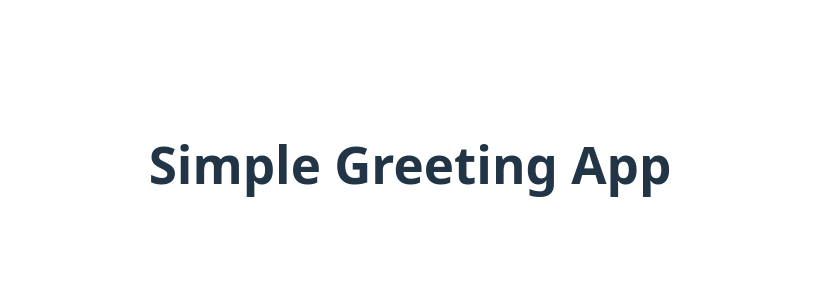
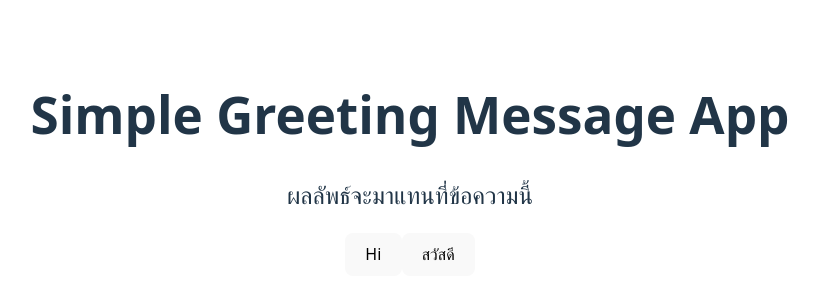
Before and after one commit to CasperTheBeagle/react-react-state-form-handling-activity, a React (Vite) app: page / in a window 1280 px wide. Shown: the part 236-536 px from the top of the page, without its empty margins (230-1048 px from the left). Built offline with nearby package versions, Linux system fonts and the light colour scheme.

Commit message:
add init code

```diff
--- a/src/App.jsx
+++ b/src/App.jsx
@@ -1,10 +1,18 @@
+import { useState } from "react";
 import "./App.css";
 
 function App() {
   return (
-    <>
-      <h1>Simple Greeting App</h1>
-    </>
+    <div className="App">
+      <h1>Simple Greeting Message App</h1>
+      <div className="greeting-container">
+        <h2>ผลลัพธ์จะมาแทนที่ข้อความนี้</h2>
+        <div className="buttons">
+          <button>Hi</button>
+          <button>สวัสดี</button>
+        </div>
+      </div>
+    </div>
   );
 }
 
```
